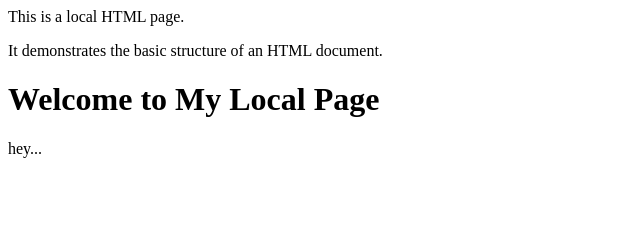
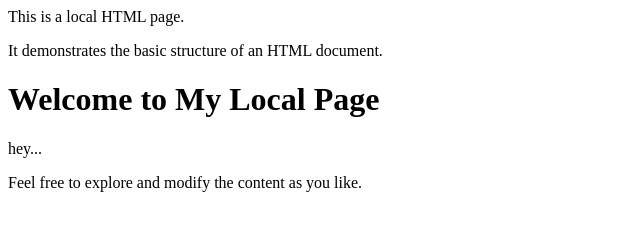
Before and after one commit to vemulajashwanthreddy/LocalRepo-Demo, a plain HTML site: page index.html in a window 1280 px wide. Shown: the whole page, without its empty margins (0-640 px from the left). Drawn offline with Linux system fonts and the light colour scheme.

Commit message:
feel free para

```diff
--- a/index.html
+++ b/index.html
@@ -2,3 +2,4 @@
 <p>It demonstrates the basic structure of an HTML document.</p>
 <h1>Welcome to My Local Page</h1>
 <p>hey...</p>
+<p>Feel free to explore and modify the content as you like.</p>
```
